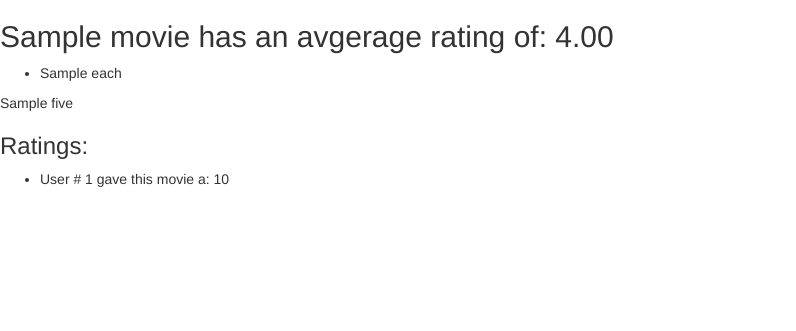
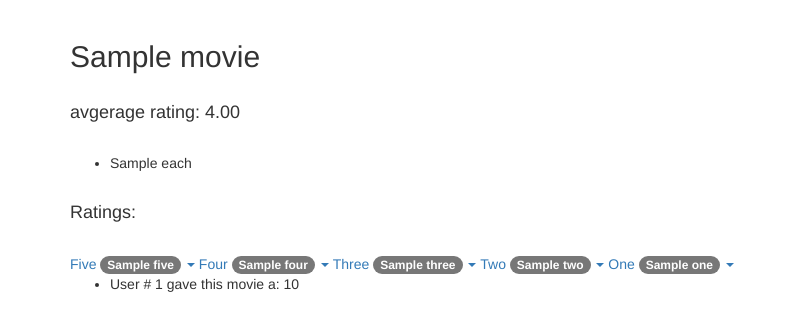
Before and after one commit to tarakdavis/django-movies, a Django app: template movielens/movieratings/templates/movieratings/movie_detail.html in a window 1280 px wide. Shown: the part 52-383 px from the top of the page, without its empty margins (0-796 px from the left). Run offline with Django 3.2, Linux system fonts and the light colour scheme; the template is opened without the code that fills it: most values are stand-ins (such as "Sample title", 1, 10 or a date in 2020); some libraries are stand-ins or nearby versions.

Commit message:
added style

```diff
--- a/movielens/movieratings/static/movieratings/style.css
+++ b/movielens/movieratings/static/movieratings/style.css
@@ -14,3 +14,16 @@ table tr td:first-child::before {
 .divider{
   margin-top: 10px;
 }
+
+h4{
+  margin-top: 30px;
+  margin-bottom: 30px;
+}
+
+h5{
+  margin-left: 40px;
+}
+
+.panel {
+  margin-left: 30px;
+}
--- a/movielens/movieratings/templates/movieratings/movie_detail.html
+++ b/movielens/movieratings/templates/movieratings/movie_detail.html
@@ -1,15 +1,58 @@
 {% extends 'base.html' %}
+<head>
 {% block title %}{{movie.title}}{% endblock %}
+</head>
+
+<body>
 {% block body %}
-<h2>{{movie.title}} has an avgerage rating of: {{avg_rating|floatformat:"2"}}</h2>
+<div class="container">
+<h2>{{movie.title}} </h2>
+<h4> avgerage rating: {{avg_rating|floatformat:"2"}}</h4>
+
  <ul>{% for each in genres_list %}
     <li>{{ each }}</li>
   {% endfor %}</ul>
-  {{five}}
- <h3>Ratings:</h3>
+
+ <h4>Ratings:</h4>
+ <div class="btn-group">
+   <a href="#" class="activecs"> Five <span class="badge"> {{ five }} </span></a>
+   <a href="#" class="dropdown-toggle" data-toggle="dropdown"><span class="caret"></span></a>
+   <ul class="dropdown-menu">
+     <li><a href="#">Action</a></li>
+   </ul>
+ </div>
+ <div class="btn-group">
+   <a href="#" class="active"> Four  <span class="badge"> {{ four }} </span></a>
+   <a href="#" class="dropdown-toggle" data-toggle="dropdown" aria-expanded="false"><span class="caret"></span></a>
+   <ul class="dropdown-menu"><li><a href="#">Action</a></li>
+   </ul>
+ </div>
+ <div class="btn-group">
+   <a href="#" class="active"> Three  <span class="badge"> {{ three }} </span></a>
+   <a href="#" class="dropdown-toggle" data-toggle="dropdown" aria-expanded="false"><span class="caret"></span></a>
+   <ul class="dropdown-menu">
+     <li><a href="#">Action</a></li>
+   </ul>
+ </div>
+ <div class="btn-group">
+   <a href="#" class="active"> Two  <span class="badge"> {{ two }} </span></a>
+   <a href="#" class="dropdown-toggle" data-toggle="dropdown" aria-expanded="false"><span class="caret"></span></a>
+   <ul class="dropdown-menu">
+     <li><a href="#">Action</a></li>
+   </ul>
+ </div>
+ <div class="btn-group">
+   <a href="#" class="active"> One  <span class="badge"> {{ one }} </span></a>
+   <a href="#" class="dropdown-toggle" data-toggle="dropdown" aria-expanded="false"><span class="caret"></span></a>
+   <ul class="dropdown-menu">
+     <li><a href="#">Action</a></li>
+   </ul>
+ </div>
+
+
  <ul>{% for rating in movie.rating_set.all %}
      <li>User # {{rating.rater.id}} gave this movie a: {{rating.score}}</li>
      {% endfor %}</ul>
-
-
+</div>
+</body>
 {% endblock %}
```
Also changed, not shown: movielens/movieratings/templates/movieratings/rater_detail.html (+23 -7 lines).
